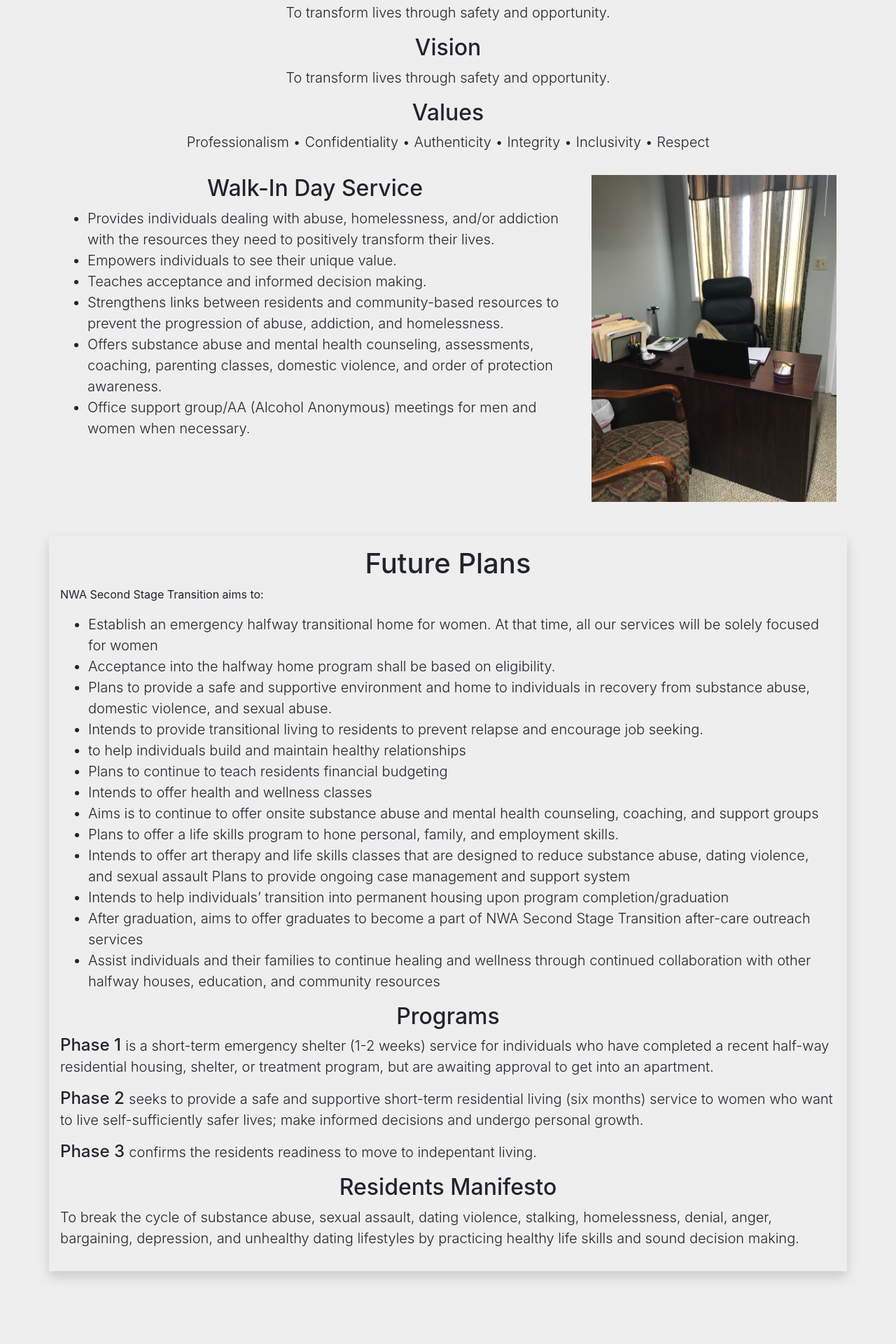
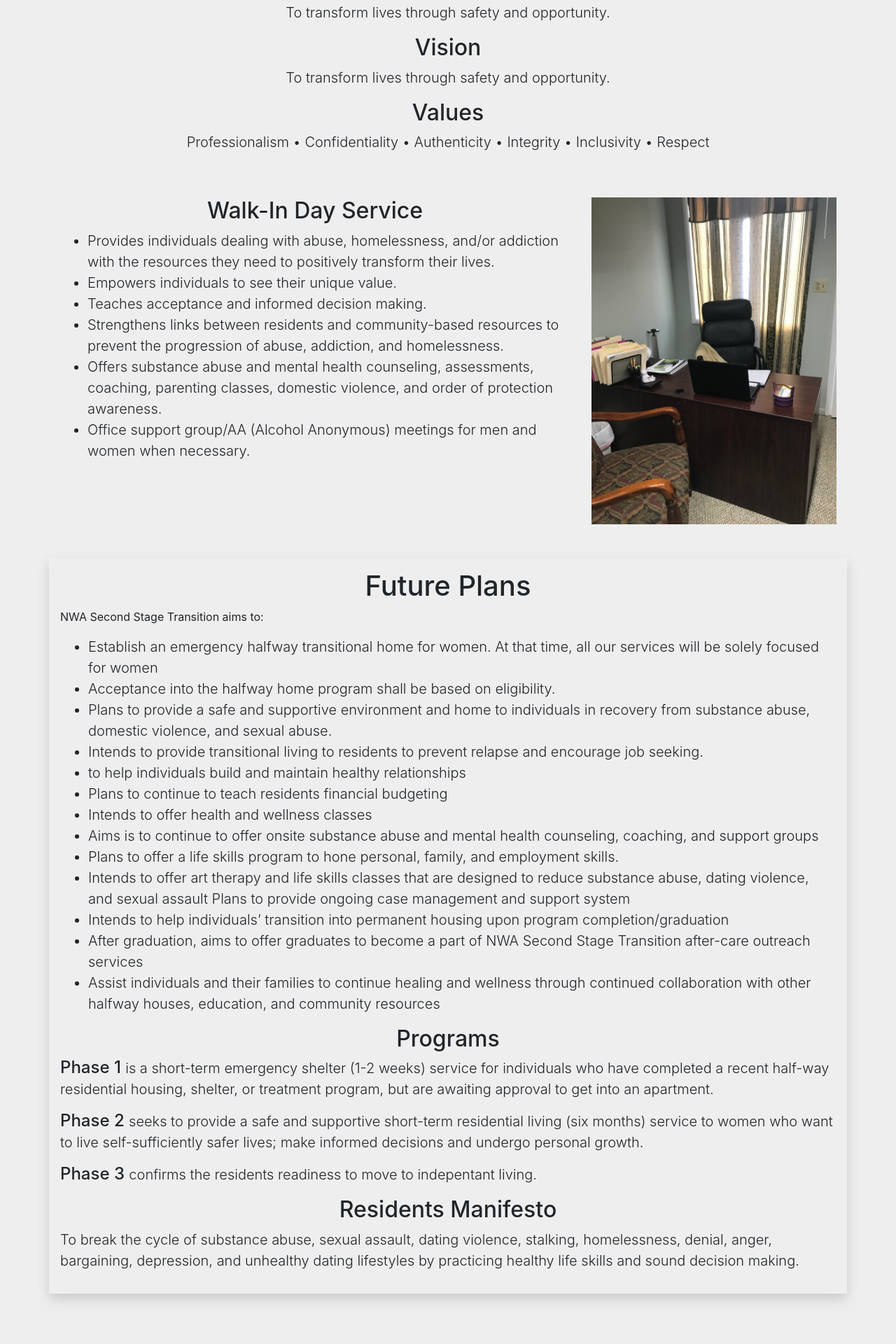
Before and after one commit to nwa-second-stage-transition/nwa-second-stage-transition.github.io, a Jekyll site: the page about.html, which Jekyll copies as it is, in a window 1280 px wide. Shown: the part 437-2357 px from the top of the page at 70% size. Built offline with Jekyll 4.4.1, drawn with Linux system fonts in a browser that asks for light colours; nearby versions of some CDN libraries.

Commit message:
changed margin-bottom to padding-bottom

```diff
--- a/about.html
+++ b/about.html
@@ -98,10 +98,10 @@
       </div>
     </div>
   </div>
-  <div class="d-flex text-center container justify-content-center mb-5">
+  <div class="d-flex text-center container justify-content-center">
     <div class="row">
       <!--mission-->
-      <div class="col-sm-12 col-md-12 pb-3">
+      <div class="col-sm-12 col-md-12 pb-5">
         <h2 class="text-center">Mission</h2>
         <p class="lead text-center">To transform lives through safety and opportunity.</p>
         <!--vision-->
```
